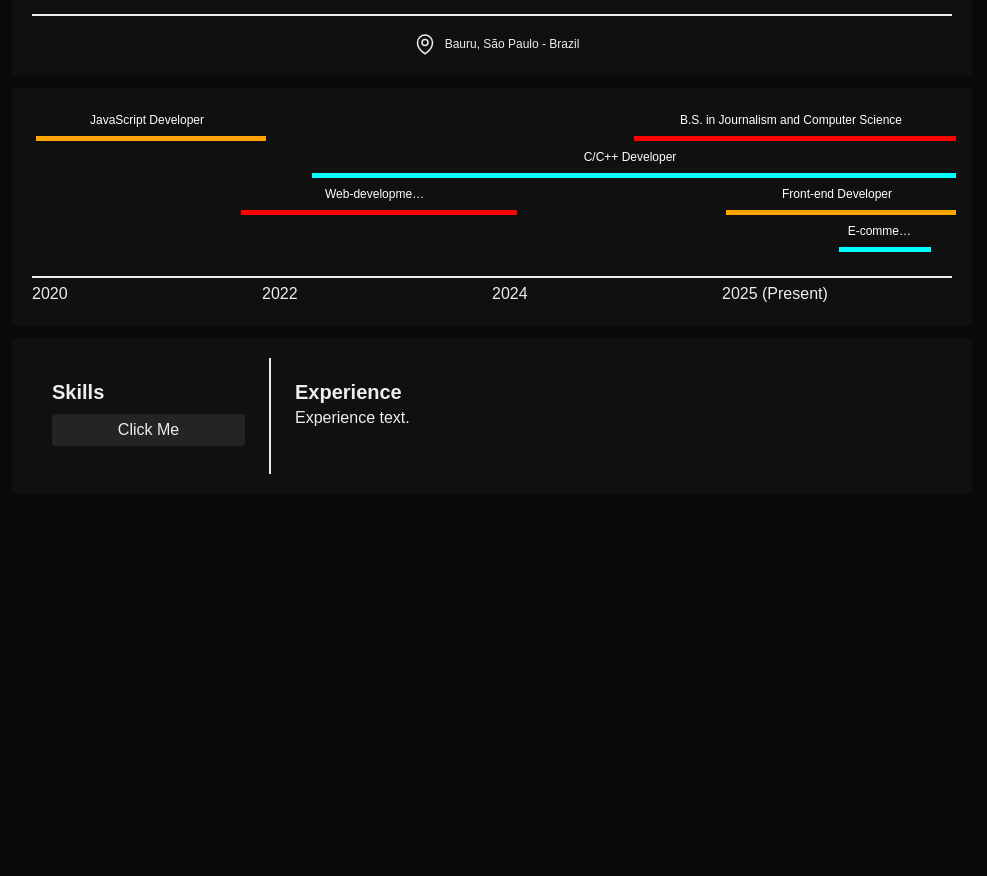
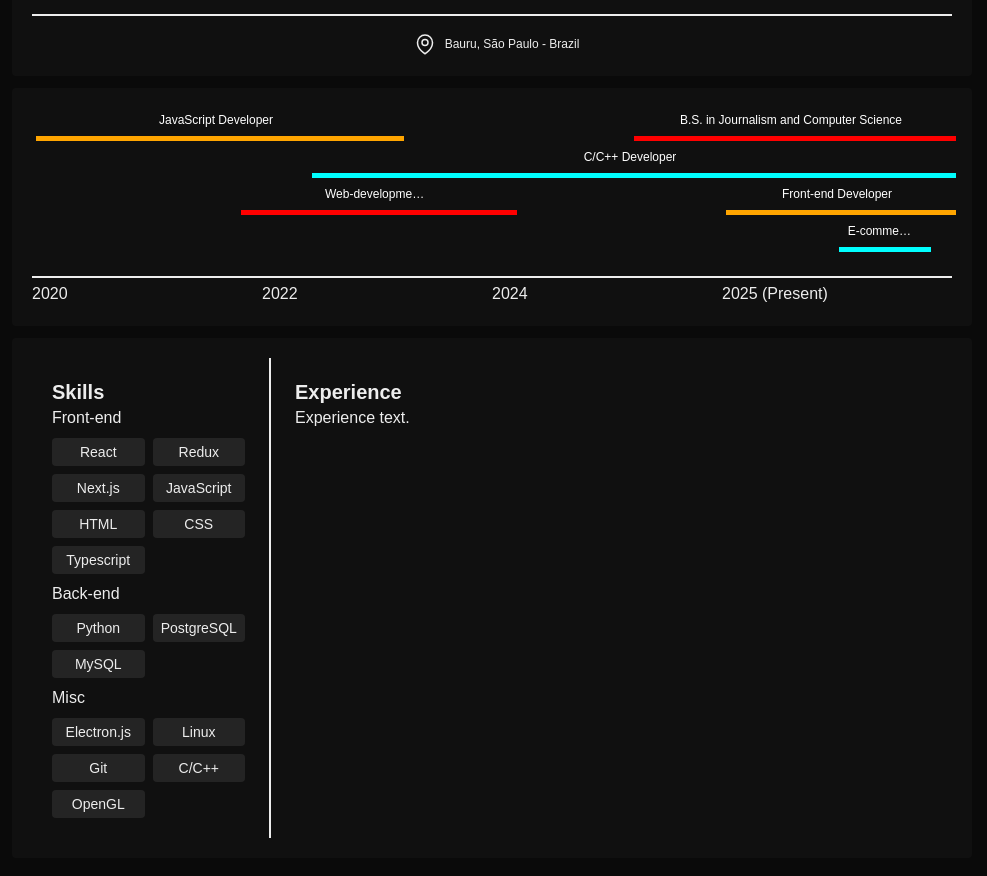
Before and after one commit to nobody-but-me/resume, a Next.js app: page / in a window 1280 px wide. Shown: the part 230-1106 px from the top of the page, without its empty margins (148-1135 px from the left). Before the commit the page ends 800 px from the top, so only its background shows below. Built offline with nearby package versions, Linux system fonts and the light colour scheme.

Commit message:
Populating skills filters.

```diff
--- a/app/page.tsx
+++ b/app/page.tsx
@@ -12,8 +12,8 @@ function Tooltip({ children, content }) {
     document.addEventListener('mousemove', function(e) {
       let _content = document.getElementById("tooltip_content");
       if (_content != null) {
-        _content.style.left = (e.pageX + 10) + 'px';
-        _content.style.top  = (e.pageY + 10) + 'px';
+        _content.style.left = (e.pageX + 20) + 'px';
+        _content.style.top  = (e.pageY + 20) + 'px';
       }
     });
   });
@@ -117,7 +117,7 @@ function Timeline() {
     <section className="w-full p-5 flex flex-col justify-center bg-[#101010] rounded-sm">
       <div className="flex flex-col items-end justify-center">
         <div className="w-full flex flex-row justify-end gap-1">
-	  <Line text_length={25} text="JavaScript Developer" colour="orange" width="25%" tooltip_title="Non-professional JavaScript Developer" tooltip_text="For small groups of game development and personal use."/>
+	  <Line text_length={25} text="JavaScript Developer" colour="orange" width="40%" tooltip_title="Non-professional JavaScript Developer" tooltip_text="For small groups of game development and personal use."/>
 	  <span className="w-full"></span>
           <Line text_length={35} text="B.S. in Journalism and Computer Science" colour="red" width="35%" tooltip_title="B.S. in Journalism and Computer Science" tooltip_text="Universidade Estadual Paulista 'Júlio de Mesquita Filho' (UNESP)" />
 	</div>
@@ -146,16 +146,37 @@ function Timeline() {
 }
 
 function Button(props) {
-  return <button onClick={props.click} className="bg-[#242424] mt-2 mb-2 pt-1 pb-1 cursor-pointer rounded-sm text-md hover:bg-[#070707]">{props.name}</button>;
+  return <button onClick={props.click} className="w-full bg-[#242424] pb-1 pt-1 text-sm cursor-pointer rounded-sm text-md hover:bg-[#070707] hover:scale-105 transition-all">{props.name}</button>;
 }
 
 function Experience() {
   return (
     <section className="w-full h-full p-5 flex flex-row justify-center bg-[#101010] rounded-sm">
-      <section className="w-1/3 h-full p-5"> {/* Filters */}
+      <section className="w-1/3 h-full p-5 flex flex-col"> {/* Filters */}
         <span className="text-xl font-bold">Skills</span>
-	<div className="w-full h-full flex flex-col justify-start">
-	<Button name="Click Me" />
+	<p className="mb-2">Front-end</p>
+	<div className="w-full h-full grid grid-cols-2 gap-2 justify-start">
+	  <Button name="React" />
+	  <Button name="Redux" />
+	  <Button name="Next.js" />
+	  <Button name="JavaScript" />
+	  <Button name="HTML" />
+	  <Button name="CSS" />
+	  <Button name="Typescript" />
+	</div>
+	<p className="mt-2 mb-2">Back-end</p>
+	<div className="w-full h-full grid grid-cols-2 gap-2 justify-start">
+	  <Button name="Python" />
+	  <Button name="PostgreSQL" />
+	  <Button name="MySQL" />
+	</div>
+	<p className="mt-2 mb-2">Misc</p>
+	<div className="w-full h-full grid grid-cols-2 gap-2 justify-start">
+	  <Button name="Electron.js" />
+	  <Button name="Linux" />
+	  <Button name="Git" />
+	  <Button name="C/C++" />
+	  <Button name="OpenGL" />
 	</div>
       </section>
       <div className="w-[1px] border-1 border-solid border-[--foreground] mr-1 ml-1 p-o"></div>
```
